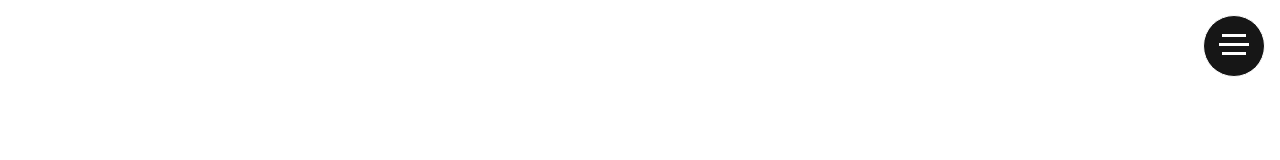
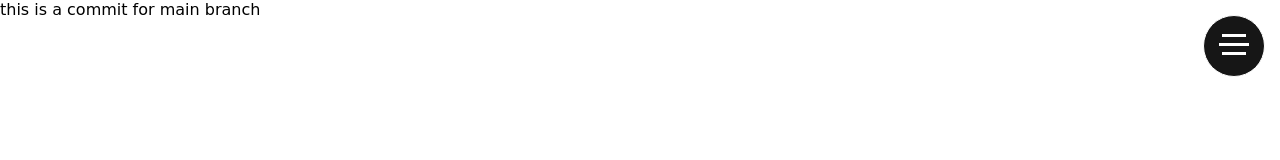
Before and after one commit to Blueshiftwebdev/JqueryPortfolio, a plain HTML site: page index.html in a window 1280 px wide. Drawn offline with Linux system fonts and the light colour scheme; a web font is replaced by a local one.

Commit message:
this is a test for main

```diff
--- a/index.html
+++ b/index.html
@@ -41,7 +41,7 @@
             <a href="https://www.twitter.com/blueshiftwebdev" target="_blank"><i class="fab fa-twitter"></i></a>
         </div>
     </nav>
-
+this is a commit for main branch
 
 </body>
 <script src="./assets/jquery.js"></script>
```
